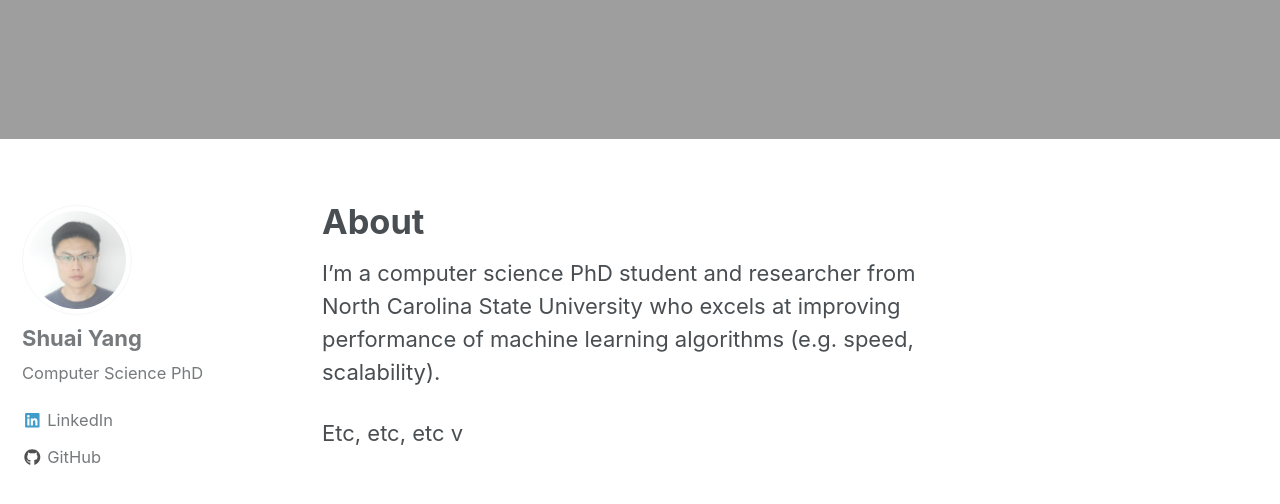
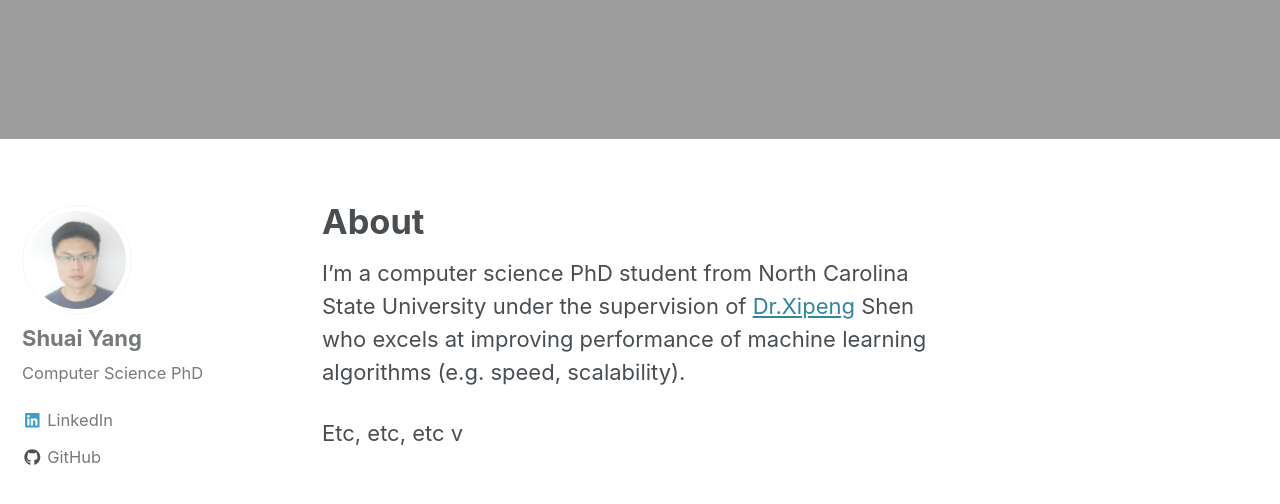
Before and after one commit to magikyoung/magikyoung.github.i, a Jekyll site: the page built from _pages/about.md, in a window 1280 px wide and 900 px high, scrolled down 910 px. Shown: the top 504 px of the window. Built offline with Jekyll 4.4.1, drawn with Linux system fonts in a browser that asks for light colours; nearby versions of some CDN libraries.

Commit message:
update about

```diff
--- a/_pages/about.md
+++ b/_pages/about.md
@@ -5,7 +5,7 @@ header:
   image: "/images/raleigh.jpg"
 ---
 
-I'm a computer science PhD student and researcher from North Carolina State University who excels at improving performance of machine learning algorithms (e.g. speed, scalability).
+I'm a computer science PhD student from North Carolina State University under the supervision of [Dr.Xipeng](https://people.engr.ncsu.edu/xshen5/) Shen who excels at improving performance of machine learning algorithms (e.g. speed, scalability).
 
 Etc, etc, etc
 v
```
